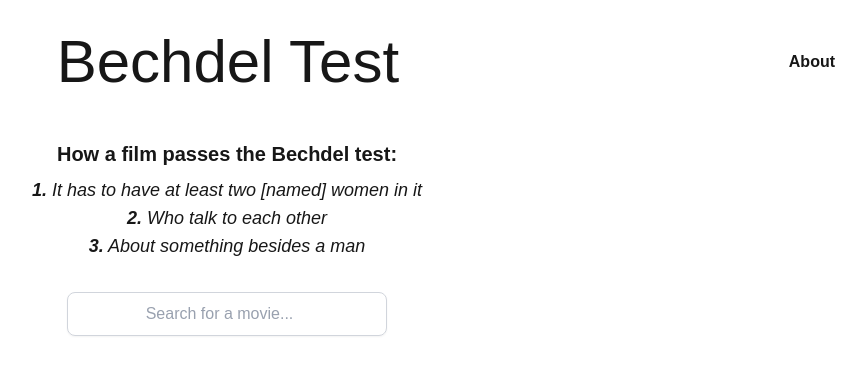
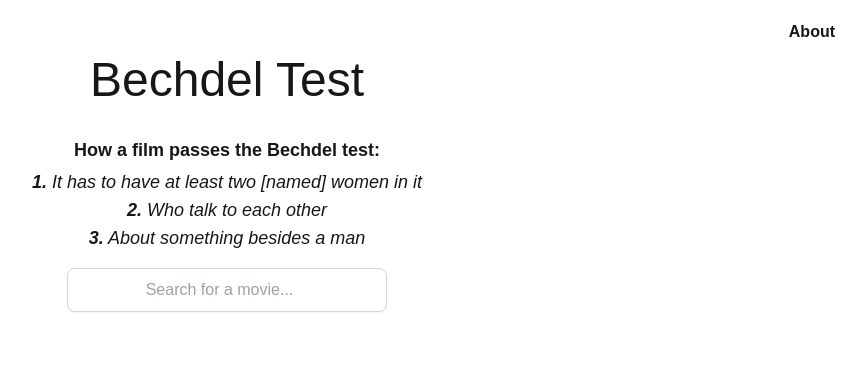
Before and after one commit to jacobadam/bechdel-wallace-test, a Next.js app: page / in a window 1280 px wide. Shown: the top 374 px of the page, without its empty margins (413-1279 px from the left). Built offline with nearby package versions, Linux system fonts and the light colour scheme.

Commit message:
update positioning

```diff
--- a/src/app/page.tsx
+++ b/src/app/page.tsx
@@ -39,18 +39,18 @@ const Home: React.FC = () => {
           />
         </div>
 
-        <h1 className="relative flex-1 font-base text-center text-3xl sm:text-6xl mt-8 mb-4 justify-center">
-          Bechdel Test
-        </h1>
-
         <div className="mt-4 mr-8 text-xs sm:text-base">
           <AboutInformation />
         </div>
       </div>
 
-      <div className="flex flex-col items-center text-center my-8">
+      <h1 className="relative flex-1 font-base text-center text-2xl xs:text-3xl sm:text-5xl 2xl:text-6xl mt-2 mb-4 sm:mb-8 justify-center">
+        Bechdel Test
+      </h1>
+
+      <div className="flex flex-col items-center text-center mt-8 mb-4">
         <ol>
-          <li className="text-xs sm:text-xl mb-2 font-bold">
+          <li className="text-xs sm:text-lg mb-1 font-bold">
             How a film passes the Bechdel test:
           </li>
           <li className="text-xs sm:text-lg italic">
```
